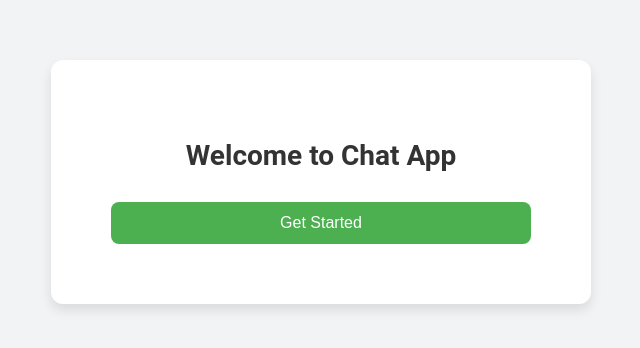
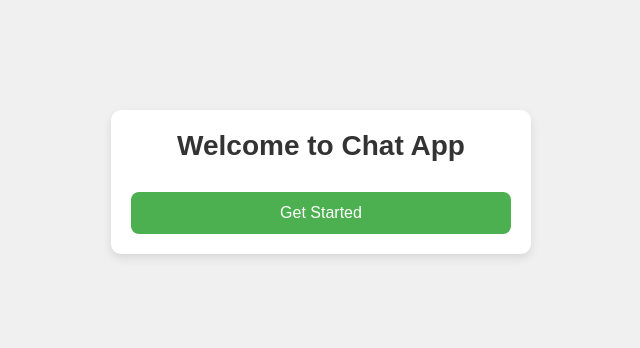
Before and after one commit to SAHAYOGESHWARAN/Real-time-chat-app, a website: page public/welcome.html in a window 1280 px wide. Shown: the part 218-566 px from the top of the page, without its empty margins (319-959 px from the left). Drawn offline with Linux system fonts and the light colour scheme.

Commit message:
chat app

```diff
--- a/public/welcome.html
+++ b/public/welcome.html
@@ -5,6 +5,55 @@
     <meta name="viewport" content="width=device-width, initial-scale=1.0">
     <title>Welcome</title>
     <link rel="stylesheet" href="/css/style.css">
+    <style>
+        /* Basic Reset */
+        * {
+            margin: 0;
+            padding: 0;
+            box-sizing: border-box;
+        }
+
+        body {
+            font-family: Arial, sans-serif;
+            background-color: #f0f0f0;
+            display: flex;
+            justify-content: center;
+            align-items: center;
+            height: 100vh;
+        }
+
+        .container {
+            text-align: center;
+            background-color: #fff;
+            padding: 20px;
+            border-radius: 10px;
+            box-shadow: 0 4px 10px rgba(0, 0, 0, 0.1);
+        }
+
+        h1 {
+            margin-bottom: 20px;
+            color: #333;
+        }
+
+        button {
+            padding: 10px 20px;
+            border: none;
+            border-radius: 5px;
+            background-color: #007bff;
+            color: white;
+            cursor: pointer;
+            font-size: 16px;
+            transition: background-color 0.3s;
+        }
+
+        button:hover {
+            background-color: #0056b3;
+        }
+
+        button:focus {
+            outline: none;
+        }
+    </style>
 </head>
 <body>
     <div class="container welcome-screen">
```
